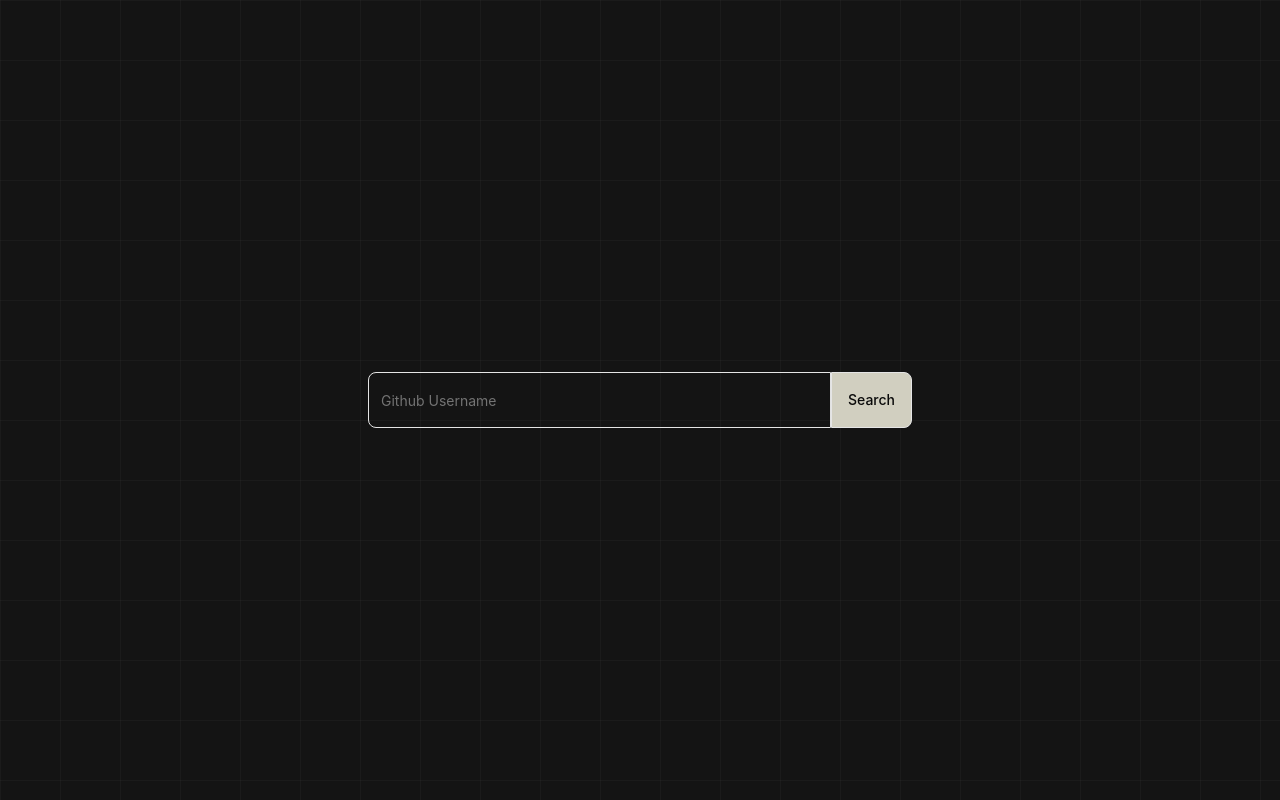
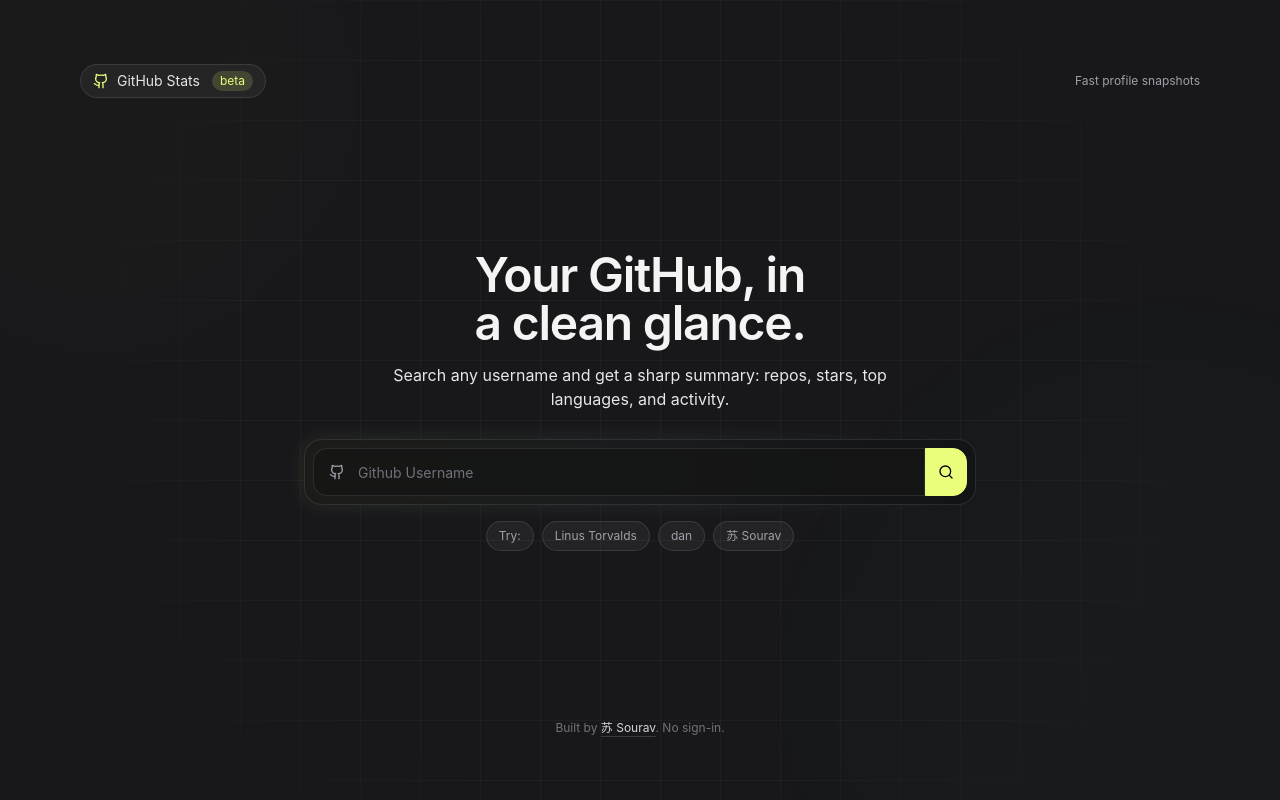
Before and after one commit to souravsolutions/github-stats-viewer, a React (Vite) app in the folder client/: page / in a window 1280 px wide. Built offline with nearby package versions, Linux system fonts and the light colour scheme.

Commit message:
feat(client): add axios dependency

```diff
--- a/client/package.json
+++ b/client/package.json
@@ -10,6 +10,7 @@
     "preview": "vite preview"
   },
   "dependencies": {
+    "axios": "^1.13.5",
     "class-variance-authority": "^0.7.1",
     "clsx": "^2.1.1",
     "lucide-react": "^0.575.0",
--- /dev/null
+++ b/client/src/api/api.ts
@@ -0,0 +1,9 @@
+import axios from "axios";
+
+export const api = axios.create({
+  baseURL: "http://localhost:5000",
+  timeout: 10000,
+  headers: {
+    "Content-Type": "application/json",
+  },
+});
--- /dev/null
+++ b/client/src/api/githubApi.ts
@@ -0,0 +1,9 @@
+import { api } from "./api";
+import type { githubResponse } from "./githubResponse";
+
+export const fetchGithub = async (
+  username: string,
+): Promise<githubResponse> => {
+  const { data } = await api.post<githubResponse>("/github", { username });
+  return data;
+};
--- /dev/null
+++ b/client/src/api/githubResponse.ts
@@ -0,0 +1,40 @@
+export type githubResponse = {
+  user: {
+    name: string | null;
+    login: string;
+    avatarUrl: string;
+    followers: number;
+    following: number;
+    totalRepositories: number;
+  };
+  totalStars: number;
+  totalForks: number;
+  languages: Record<string, { size: number; color: string | null }>;
+  topRepository: {
+    name: string;
+    stargazerCount: number;
+    forkCount: number;
+    languages: {
+      edges: Array<{
+        size: number;
+        node: { name: string; color: string | null };
+      }>;
+    };
+  } | null;
+  contributions: {
+    totalCommitContributions: number;
+    totalPullRequestContributions: number;
+    totalIssueContributions: number;
+    contributionCalendar: {
+      totalContributions: number;
+      weeks: Array<{
+        contributionDays: Array<{
+          date: string;
+          contributionCount: number;
+          color: string;
+        }>;
+      }>;
+    };
+  };
+  repositoryCount: number;
+};
--- a/client/src/pages/layout.tsx
+++ b/client/src/pages/layout.tsx
@@ -1,34 +1,146 @@
 import { Input } from "@/components/ui/input";
 import { Button } from "@/components/ui/button";
+import { useRef, useState } from "react";
+import { Github, Search } from "lucide-react";
+// import { useNavigate } from "react-router-dom";
 
 const HomeLayout = () => {
+  const [username, setUsername] = useState("");
+  const inputRef = useRef<HTMLInputElement | null>(null);
+  // const navigate = useNavigate()
+
+  const handleSubmit = (e: React.FormEvent<HTMLFormElement>) => {
+    e.preventDefault();
+
+    if(!username) {
+      alert("Please enter a username")
+      return
+    }
+  }
+
+  const applyQuickPick = (value: string) => {
+    setUsername(value);
+    requestAnimationFrame(() => inputRef.current?.focus());
+  };
+
   return (
-    <div className='min-h-screen w-full bg-[#141414] relative flex justify-center items-center'>
+    <div className='min-h-screen w-full bg-[#18181b] text-zinc-100 relative overflow-hidden'>
+      <div className='pointer-events-none absolute -top-40 -left-40 h-130 w-130 rounded-full bg-[#eafe7c]/1 blur-3xl' />
+      <div className='pointer-events-none absolute -bottom-48 -right-48 h-155 w-155 rounded-full bg-emerald-400/2 blur-3xl' />
+
       <div
         className='absolute inset-0 opacity-30'
         style={{
           backgroundImage: `
-          linear-gradient(rgba(255, 255, 255, 0.1) 1px, transparent 1px),
-          linear-gradient(90deg, rgba(255, 255, 255, 0.1) 1px, transparent 1px)
+            linear-gradient(rgba(255, 255, 255, 0.10) 1px, transparent 1px),
+            linear-gradient(90deg, rgba(255, 255, 255, 0.10) 1px, transparent 1px)
           `,
           backgroundSize: "60px 60px",
+          maskImage:
+            "radial-gradient(circle at center, black 0%, black 55%, transparent 78%)",
+          WebkitMaskImage:
+            "radial-gradient(circle at center, black 0%, black 55%, transparent 78%)",
         }}
       />
-      <div className='w-full max-w-xl px-4 relative z-10'>
-        <div className='flex w-full flex-col gap-2 sm:flex-row sm:gap-0'>
+
+      <main className='relative z-10 mx-auto flex min-h-svh w-full max-w-6xl flex-col px-4 py-10 sm:py-16'>
+        <header className='flex flex-col items-center justify-between gap-4 sm:flex-row'>
+          <div className='inline-flex items-center gap-2 rounded-full border border-white/10 bg-white/5 px-3 py-1.5 backdrop-blur'>
+            <Github className='h-4 w-4 text-[#eafe7c]' />
+            <span className='text-sm text-zinc-200'>GitHub Stats</span>
+            <span className='ml-1 rounded-full bg-[#eafe7c]/15 px-2 py-0.5 text-xs text-[#eafe7c]'>
+              beta
+            </span>
+          </div>
+          <div className='hidden sm:flex items-center gap-2 text-xs text-zinc-400'>
+            <span>Fast profile snapshots</span>
+          </div>
+        </header>
+
+        <section className='flex flex-1 items-center justify-center py-10 sm:py-14'>
+          <div className='w-full max-w-2xl text-center'>
+            <h1 className='text-balance text-4xl font-semibold tracking-tight sm:text-5xl'>
+              Your GitHub, in a clean glance.
+            </h1>
+            <p className='mx-auto mt-4 max-w-xl text-pretty text-sm leading-6 text-gray-200 sm:text-base'>
+              Search any username and get a sharp summary: repos, stars, top
+              languages, and activity.
+            </p>
+
+            <div className='mt-7'>
+              <div className='group relative'>
+                <div className='pointer-events-none absolute -inset-0.5 rounded-2xl bg-linear-to-r from-[#eafe7c]/10 via-emerald-200/10 to-transparent opacity-70 blur transition group-focus-within:opacity-100' />
+                <div className='relative rounded-2xl border border-white/10 bg-black/20 p-2 backdrop-blur'>
+                  <form
+                    className='flex w-full gap-0'
+                    onSubmit={handleSubmit}
+                  >
+                    <div className='relative w-full'>
+                      <Github className='pointer-events-none absolute left-4 top-1/2 h-4 w-4 -translate-y-1/2 text-zinc-400' />
                       <Input
+                        ref={inputRef}
+                        value={username}
+                        onChange={(e) => setUsername(e.target.value)}
                         placeholder='Github Username'
                         type='text'
-            className='h-14 text-white sm:rounded-r-none'
+                        autoCapitalize='none'
+                        autoCorrect='off'
+                        spellCheck={false}
+                        className='h-12 w-full rounded-xl rounded-r-none border-white/10 bg-[#141414]/80 pl-11 text-zinc-100 placeholder:text-zinc-500 focus-visible:ring-2 focus-visible:ring-[#eafe7c]/40'
                       />
+                    </div>
                     <Button
+                      type='submit'
                       variant='outline'
-            className='h-14 w-full cursor-pointer bg-[#D1CFC0] sm:w-auto sm:rounded-l-none'
+                      className='h-12 w-auto shrink-0 rounded-xl rounded-l-none border-[#eafe7c] bg-[#eafe7c] px-8 text-black hover:bg-[#eafe7c]/90'
                     >
-            Search
+                      <Search className='h-5 w-5' />
                     </Button>
+                  </form>
                 </div>
               </div>
+
+              <div className='mt-4 flex flex-wrap items-center justify-center gap-2 text-xs text-zinc-400'>
+                <span className='rounded-full border border-white/10 bg-white/5 px-3 py-1.5'>
+                  Try:
+                </span>
+                <button
+                  type='button'
+                  onClick={() => applyQuickPick("torvalds")}
+                  className='rounded-full border border-white/10 bg-white/5 px-3 py-1.5 transition hover:border-white/20 hover:bg-white/10 cursor-pointer'
+                >
+                  Linus Torvalds
+                </button>
+                <button
+                  type='button'
+                  onClick={() => applyQuickPick("gaearon")}
+                  className='rounded-full border border-white/10 bg-white/5 px-3 py-1.5 transition hover:border-white/20 hover:bg-white/10 cursor-pointer'
+                >
+                  dan
+                </button>
+                <button
+                  type='button'
+                  onClick={() => applyQuickPick("souravsolutions")}
+                  className='rounded-full border border-white/10 bg-white/5 px-3 py-1.5 transition hover:border-white/20 hover:bg-white/10 cursor-pointer'
+                >
+                  苏 Sourav
+                </button>
+              </div>
+            </div>
+          </div>
+        </section>
+
+        <footer className='pt-4 text-center text-xs text-zinc-500'>
+          Built by{" "}
+          <a
+            href='https://github.com/souravsolutions'
+            className='text-zinc-300 underline decoration-white/15 underline-offset-4 transition hover:text-white hover:decoration-white/30'
+          >
+            苏 Sourav
+          </a>
+          . No sign-in.
+        </footer>
+      </main>
     </div>
   );
 };
--- /dev/null
+++ b/client/src/pages/userinfo/UserInfo.tsx
@@ -0,0 +1,8 @@
+
+const UserInfo = () => {
+  return (
+    <div>UserInfo</div>
+  )
+}
+
+export default UserInfo
--- a/client/src/router.tsx
+++ b/client/src/router.tsx
@@ -1,5 +1,6 @@
 import { createBrowserRouter, RouterProvider } from "react-router-dom";
 import HomeLayout from "./pages/layout";
+import UserInfo from "./pages/userinfo/UserInfo";
 
 const Router = () => {
   const router = createBrowserRouter([
@@ -7,6 +8,10 @@
       path: "/",
       element: <HomeLayout />,
     },
+    {
+      path: "/:username",
+      element: <UserInfo />,
+    },
   ]);
   return <RouterProvider router={router} />;
 };
```
Also changed, not shown: 1 other file (tests, documents, lock files or other folders). Lines whose indentation alone changed are shown as unchanged.
